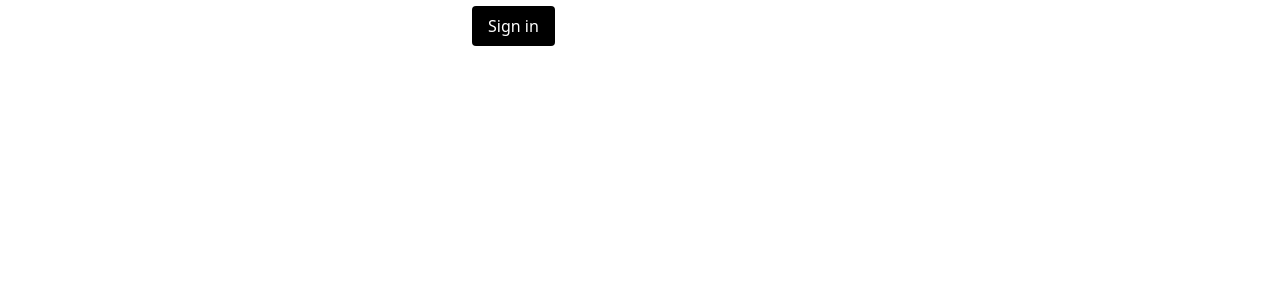
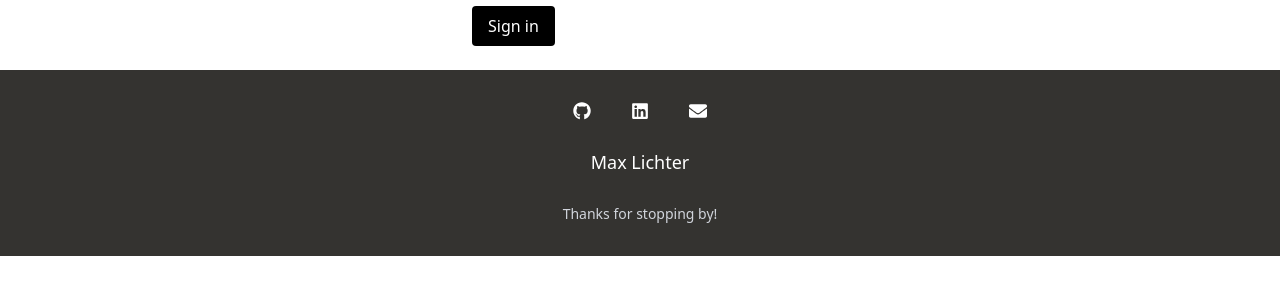
Before and after one commit to iammaxlichter/CMS-Portfolio, a Next.js app in the folder portfolio-website-2025/: page /signin in a window 1280 px wide. Shown: the part 264-558 px from the top of the page. Built offline with nearby package versions, Linux system fonts and the light colour scheme; no server answers; the database is empty.

Commit message:
done with footer, started animaton

```diff
--- a/portfolio-website-2025/app/[slug]/page.tsx
+++ b/portfolio-website-2025/app/[slug]/page.tsx
@@ -16,8 +16,27 @@ import {
   isCardGridData
 } from "@/lib/blocks/types";
 
+import type { AnimationSettings, WithAnim } from "@/lib/blocks/types";
 import Slideshow from "@/components/admin/blocks/Slideshow";
 import { JSX } from "react";
+
+const animClassMap = {
+  slideInLeft: "anim-slideInLeft",
+  slideInRight: "anim-slideInRight",
+  slideInTop: "anim-slideInTop",
+  slideInBottom: "anim-slideInBottom",
+  fadeIn: "anim-fadeIn",
+} as const;
+
+type AnimCSSVars = React.CSSProperties & {
+  ["--anim-dur"]?: string;
+  ["--anim-delay"]?: string;
+};
+
+function getAnim(b: Block): AnimationSettings | undefined {
+  return (b.data as WithAnim)._anim;
+}
+
 
 
 function BlockView({ b }: { b: Block }) {
@@ -25,6 +44,25 @@ function BlockView({ b }: { b: Block }) {
   const withPadding = (content: JSX.Element) => (
     <div className="sm:px-16">{content}</div>
   );
+
+  function wrapWithAnim(b: Block, el: JSX.Element) {
+  const a = getAnim(b);
+  if (!a?.type) return el;
+
+  const dur = a.durationMs ?? 600;
+  const delay = a.delayMs ?? 0;
+
+  const style: AnimCSSVars = {
+    "--anim-dur": `${dur}ms`,
+    "--anim-delay": `${delay}ms`,
+  };
+
+  return (
+    <div className={`anim-base ${animClassMap[a.type]}`} style={style}>
+      {el}
+    </div>
+  );
+}
 
   switch (b.block_type) {
     case "title":
@@ -45,12 +83,13 @@ function BlockView({ b }: { b: Block }) {
         const mb = b.data.marginBottom ?? 16;
 
         return withPadding(
+          wrapWithAnim(b,
           <div
             className="prose max-w-none prose-p:m-0"
             style={{ fontSize: fs, marginTop: mt, marginBottom: mb }}
             dangerouslySetInnerHTML={{ __html: b.data.html }}
           />
-        );
+        ));
       }
       return null;
 
--- a/portfolio-website-2025/app/globals.css
+++ b/portfolio-website-2025/app/globals.css
@@ -23,3 +23,41 @@ body {
   background: var(--background);
   color: var(--foreground);
 }
+
+
+/* ===== Block animations ===== */
+@keyframes slide-in-left {
+  from { transform: translateX(-24px); opacity: 0; }
+  to   { transform: translateX(0);      opacity: 1; }
+}
+@keyframes slide-in-right {
+  from { transform: translateX(24px); opacity: 0; }
+  to   { transform: translateX(0);    opacity: 1; }
+}
+@keyframes slide-in-top {
+  from { transform: translateY(-24px); opacity: 0; }
+  to   { transform: translateY(0);      opacity: 1; }
+}
+@keyframes slide-in-bottom {
+  from { transform: translateY(24px); opacity: 0; }
+  to   { transform: translateY(0);     opacity: 1; }
+}
+@keyframes fade-in {
+  from { opacity: 0; }
+  to   { opacity: 1; }
+}
+
+/* base + variants (use CSS vars for timing) */
+.anim-base {
+  --anim-dur: 600ms;
+  --anim-delay: 0ms;
+  animation-duration: var(--anim-dur);
+  animation-delay: var(--anim-delay);
+  animation-fill-mode: both;
+  will-change: transform, opacity;
+}
+.anim-slideInLeft   { animation-name: slide-in-left;   animation-timing-function: ease-out; }
+.anim-slideInRight  { animation-name: slide-in-right;  animation-timing-function: ease-out; }
+.anim-slideInTop    { animation-name: slide-in-top;    animation-timing-function: ease-out; }
+.anim-slideInBottom { animation-name: slide-in-bottom; animation-timing-function: ease-out; }
+.anim-fadeIn        { animation-name: fade-in;         animation-timing-function: ease-out; }
--- a/portfolio-website-2025/app/layout.tsx
+++ b/portfolio-website-2025/app/layout.tsx
@@ -1,6 +1,7 @@
 import type { Metadata } from "next";
 import { Libre_Franklin } from "next/font/google";
 import Navbar from "@/components/Navbar";
+import Footer from "@/components/Footer"
 import "./globals.css";
 
 const libreFranklin = Libre_Franklin({
@@ -33,6 +34,7 @@ export default function RootLayout({ children }: { children: React.ReactNode })
       <body className={`${libreFranklin.variable} antialiased`}>
         <Navbar />
         {children}
+        <Footer />
       </body>
     </html>
   );
--- /dev/null
+++ b/portfolio-website-2025/components/Footer.tsx
@@ -0,0 +1,41 @@
+// /components/Footer.tsx
+import { FaGithub, FaLinkedin, FaEnvelope, FaShareAlt } from "react-icons/fa";
+
+export default function Footer() {
+  return (
+    <footer className="bg-[#343330] text-center text-white py-8">
+      {/* Social Icons */}
+      <div className="flex justify-center space-x-10 mb-4">
+        <a
+          href="https://github.com/iammaxlichter"
+          target="_blank"
+          rel="noopener noreferrer"
+          className="hover:text-gray-400"
+        >
+          <FaGithub size={18} />
+        </a>
+        <a
+          href="https://www.linkedin.com/in/iammaxlichter"
+          target="_blank"
+          rel="noopener noreferrer"
+          className="hover:text-gray-400"
+        >
+          <FaLinkedin size={18} />
+        </a>
+        <a
+          href="mailto:iammaxlichter@gmail.com"
+          className="hover:text-gray-400"
+        >
+          <FaEnvelope size={18} />
+        </a>
+      </div>
+
+      {/* Name */}
+      <p className="text-lg font-medium mt-7 mb-7">Max Lichter</p>
+      {/* Replaceable Footer Text */}
+      <p className="text-sm text-gray-300">
+        Thanks for stopping by!
+      </p>
+    </footer>
+  );
+}
--- a/portfolio-website-2025/components/NavbarClient.tsx
+++ b/portfolio-website-2025/components/NavbarClient.tsx
@@ -94,7 +94,7 @@ export default function NavbarClient({
 
   return (
     <header className="sticky top-0 z-50 bg-[#343330] text-white">
-      <nav className="mx-auto flex max-w-7xl items-center text-[15px] justify-between px-4 py-4.5 mr-4 ml-4 md:px-6" aria-label="Main">
+      <nav className="flex items-center text-[15px] px-4 py-4.5 mr-4 ml-4 md:px-6" aria-label="Main">
         <Link href="/" className="inline-flex items-center gap-2 font-semibold">
           <Image
             src="/images/other/logoWhite.png"
@@ -107,7 +107,7 @@ export default function NavbarClient({
           <span className="sr-only">Home</span>
         </Link>
 
-        <div className="hidden items-center gap-2 md:flex">
+        <div className="ml-auto hidden items-center gap-2 md:flex">
           <Link href="/" className="px-3 py-2 hover:text-white/90">Home</Link>
           <Dropdown label="Projects" items={projects} />
           <Dropdown label="Experience" items={experience} />
@@ -121,7 +121,7 @@ export default function NavbarClient({
         <button
           type="button"
           onClick={() => setMobileOpen((v) => !v)}
-          className="md:hidden inline-flex flex-col items-center justify-center rounded p-2 hover:bg-white/10"
+          className="md:hidden ml-auto inline-flex flex-col items-center justify-center rounded p-2 hover:bg-white/10"
           aria-label="Toggle menu"
           aria-expanded={mobileOpen}
         >
--- a/portfolio-website-2025/lib/blocks/types.ts
+++ b/portfolio-website-2025/lib/blocks/types.ts
@@ -11,6 +11,13 @@ export type BlockType =
   | "slideshow"
   | "date"
   | "card_grid";
+
+export type AnimationType =
+  | "slideInLeft"
+  | "slideInRight"
+  | "slideInTop"
+  | "slideInBottom"
+  | "fadeIn";
 
 export type GalleryItem = {
   path: string;
@@ -52,6 +59,12 @@ export type GalleryData = {
   paths?: string[];        // legacy shape
   cols?: 2 | 3;
   gap?: number;
+};
+
+export type AnimationSettings = {
+  type: AnimationType;
+  durationMs?: number; // default 600
+  delayMs?: number;    // default 0
 };
 
 export type VideoData = { url: string };
@@ -155,3 +168,5 @@ export function isDateData(block: Block): block is Block & { data: DateData } {
 export function isCardGridData(block: Block): block is Block & { data: CardGridData } {
   return block.block_type === "card_grid";
 }
+
+export type WithAnim = { _anim?: AnimationSettings };
--- a/portfolio-website-2025/package.json
+++ b/portfolio-website-2025/package.json
@@ -17,7 +17,8 @@
     "@supabase/supabase-js": "^2.56.0",
     "next": "15.4.6",
     "react": "19.1.0",
-    "react-dom": "19.1.0"
+    "react-dom": "19.1.0",
+    "react-icons": "^5.5.0"
   },
   "devDependencies": {
     "@eslint/eslintrc": "^3",
```
